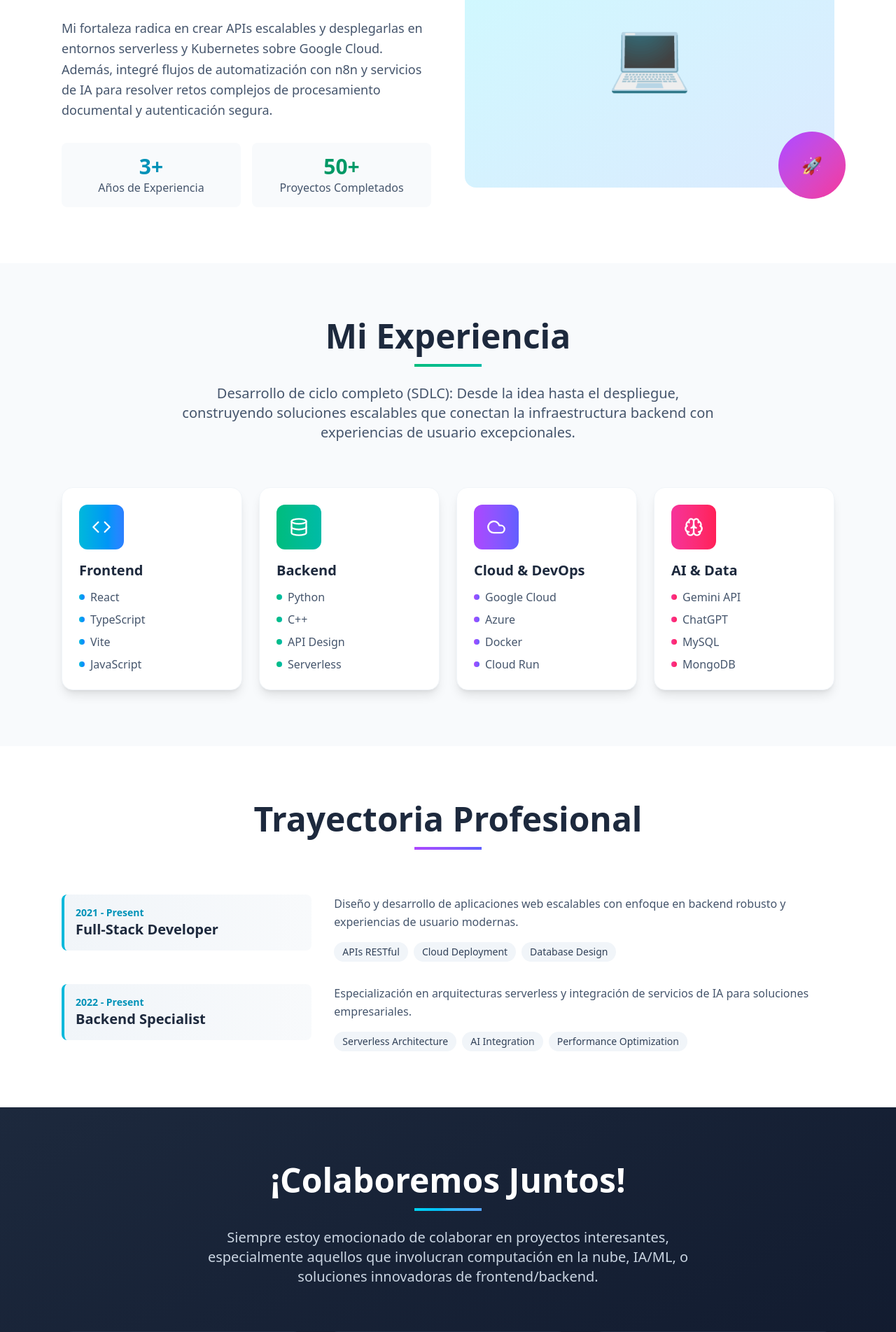
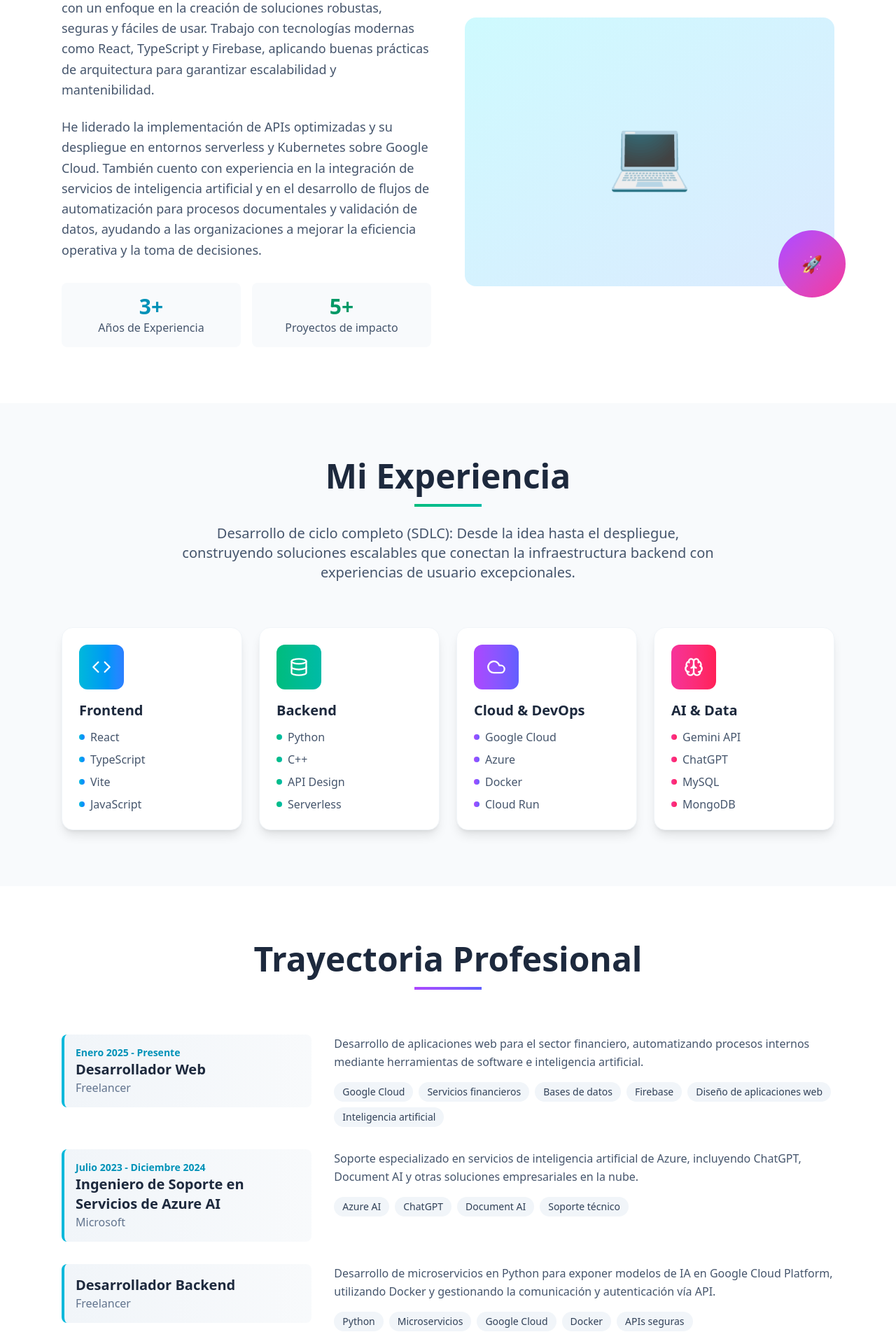
Before and after one commit to CruzEzequiel/CruzEzequiel, a React (Vite) app: page / in a window 1280 px wide. Shown: the part 885-2788 px from the top of the page at 70% size. Built offline with nearby package versions, Linux system fonts and the light colour scheme.

Commit message:
actualizacion de datos

```diff
--- a/index.html
+++ b/index.html
@@ -3,9 +3,8 @@
 
 <head>
   <meta charset="UTF-8" />
-  <link rel="icon" type="/svg+xml" href="/vite.svg" />
   <meta name="viewport" content="width=device-width, initial-scale=1.0" />
-  <title>FullStack</title>
+  <title>Software Engineering</title>
 </head>
 
 <body>
--- a/src/App.tsx
+++ b/src/App.tsx
@@ -1,5 +1,3 @@
-"use client"
-
 import { useState, useEffect } from "react"
 import {
   ChevronDown,
@@ -75,18 +73,42 @@ export default function PersonalPortfolio() {
 
   const experiences = [
     {
-      title: "Full-Stack Developer",
-      period: "2021 - Present",
+      title: "Desarrollador Web",
+      period: "Enero 2025 - Presente",
       description:
-        "Diseño y desarrollo de aplicaciones web escalables con enfoque en backend robusto y experiencias de usuario modernas.",
-      highlights: ["APIs RESTful", "Cloud Deployment", "Database Design"],
+        "Desarrollo de aplicaciones web para el sector financiero, automatizando procesos internos mediante herramientas de software e inteligencia artificial.",
+      highlights: [
+        "Google Cloud",
+        "Servicios financieros",
+        "Bases de datos",
+        "Firebase",
+        "Diseño de aplicaciones web",
+        "Inteligencia artificial",
+      ], company: "Freelancer",
     },
     {
-      title: "Backend Specialist",
-      period: "2022 - Present",
+      title: "Ingeniero de Soporte en Servicios de Azure AI",
+      period: "Julio 2023 - Diciembre 2024",
       description:
-        "Especialización en arquitecturas serverless y integración de servicios de IA para soluciones empresariales.",
-      highlights: ["Serverless Architecture", "AI Integration", "Performance Optimization"],
+        "Soporte especializado en servicios de inteligencia artificial de Azure, incluyendo ChatGPT, Document AI y otras soluciones empresariales en la nube.",
+      highlights: ["Azure AI", "ChatGPT", "Document AI", "Soporte técnico"],
+      company: "Microsoft",
+    },
+    {
+      title: "Desarrollador Backend",
+      period: "",
+      description:
+        "Desarrollo de microservicios en Python para exponer modelos de IA en Google Cloud Platform, utilizando Docker y gestionando la comunicación y autenticación vía API.",
+      highlights: ["Python", "Microservicios", "Google Cloud", "Docker", "APIs seguras"],
+      company: "Freelancer",
+    },
+    {
+      title: "Desarrollador Backend",
+      period: "",
+      description:
+        "Diseño, programación y despliegue de una API lista para producción en el sitio web corporativo, empleando Laravel y MySQL.",
+      highlights: ["Laravel", "MySQL", "APIs empresariales", "Despliegue en producción"],
+      company: "Denoba SAS",
     },
   ]
 
@@ -135,9 +157,8 @@ export default function PersonalPortfolio() {
           {/* Columna de texto */}
           <div className="space-y-6">
             <h1 className="text-4xl md:text-5xl lg:text-6xl font-extrabold text-slate-800 leading-snug">
-              Ezequiel Cruz
               <span className="block bg-gradient-to-r from-cyan-600 to-purple-600 bg-clip-text text-transparent">
-                Full-Stack Developer
+                Ingeniero de Software | Soluciones Web, Cloud & Data
               </span>
             </h1>
             <p className="text-base md:text-lg text-slate-600 leading-relaxed">
@@ -208,11 +229,17 @@ export default function PersonalPortfolio() {
           <div className="grid md:grid-cols-2 gap-12 items-center">
             <div className="space-y-6">
               <p className="text-lg text-slate-600 leading-relaxed">
-                Soy Ezequiel Cruz, desarrollador Full‑Stack con más de 3 años de experiencia diseñando y construyendo aplicaciones robustas y escalables. Domino tecnologías como React, TypeScript y Firebase, y me apasiona optimizar la experiencia de usuario mediante interfaces minimalistas y accesibles.
+                Soy Ezequiel Cruz, Desarrollador Full-Stack especializado en el diseño y construcción de aplicaciones web multisectoriales,
+                con un enfoque en la creación de soluciones robustas, seguras y fáciles de usar. Trabajo con tecnologías modernas como React, TypeScript y Firebase,
+                aplicando buenas prácticas de arquitectura para garantizar escalabilidad y mantenibilidad.
               </p>
-              <p className="text-lg text-slate-600 leading-relaxed">
-                Mi fortaleza radica en crear APIs escalables y desplegarlas en entornos serverless y Kubernetes sobre Google Cloud. Además, integré flujos de automatización con n8n y servicios de IA para resolver retos complejos de procesamiento documental y autenticación segura.
+
+              <p className="text-lg text-slate-600 leading-relaxed mt-4">
+                He liderado la implementación de APIs optimizadas y su despliegue en entornos serverless y Kubernetes sobre Google Cloud.
+                También cuento con experiencia en la integración de servicios de inteligencia artificial y en el desarrollo de flujos de automatización para
+                procesos documentales y validación de datos, ayudando a las organizaciones a mejorar la eficiencia operativa y la toma de decisiones.
               </p>
+
 
               <div className="grid grid-cols-2 gap-4 mt-8">
                 <div className="text-center p-4 bg-slate-50 rounded-lg">
@@ -220,8 +247,8 @@ export default function PersonalPortfolio() {
                   <div className="text-slate-600">Años de Experiencia</div>
                 </div>
                 <div className="text-center p-4 bg-slate-50 rounded-lg">
-                  <div className="text-3xl font-bold text-emerald-600">50+</div>
-                  <div className="text-slate-600">Proyectos Completados</div>
+                  <div className="text-3xl font-bold text-emerald-600">5+</div>
+                  <div className="text-slate-600">Proyectos de impacto</div>
                 </div>
               </div>
             </div>
@@ -294,6 +321,7 @@ export default function PersonalPortfolio() {
                     <div className="bg-gradient-to-r from-slate-100 to-slate-50 rounded-lg p-4 border-l-4 border-cyan-500">
                       <div className="text-sm text-cyan-600 font-semibold">{exp.period}</div>
                       <div className="text-xl font-bold text-slate-800">{exp.title}</div>
+                      <div className="text-slate-500">{exp.company}</div>
                     </div>
                   </div>
                   <div className="md:w-2/3">
@@ -327,18 +355,18 @@ export default function PersonalPortfolio() {
 
           <div className="grid md:grid-cols-3 gap-8 mb-12">
             <a
-              href="mailto:email@gmail.com"
+              href="mailto:cruzezequiel017@gmail.com"
               className="group bg-slate-700/50 backdrop-blur-sm rounded-2xl p-6 hover:bg-slate-700 transition-all duration-300 transform hover:scale-105"
             >
               <div className="w-16 h-16 bg-gradient-to-r from-red-500 to-pink-500 rounded-xl flex items-center justify-center mb-4 group-hover:scale-110 transition-transform">
                 <Mail className="text-white" size={28} />
               </div>
               <h3 className="text-xl font-bold mb-2">Email</h3>
-              <p className="text-slate-300">email@gmail.com</p>
+              <p className="text-slate-300">cruzezequiel017@gmail.com</p>
             </a>
 
             <a
-              href="https://www.linkedin.com/in/name/"
+              href="https://www.linkedin.com/in/cruzezequiel/"
               target="_blank"
               rel="noopener noreferrer"
               className="group bg-slate-700/50 backdrop-blur-sm rounded-2xl p-6 hover:bg-slate-700 transition-all duration-300 transform hover:scale-105"
@@ -353,7 +381,7 @@ export default function PersonalPortfolio() {
             </a>
 
             <a
-              href="https://github.com"
+              href="https://github.com/CruzEzequiel"
               target="_blank"
               rel="noopener noreferrer"
               className="group bg-slate-700/50 backdrop-blur-sm rounded-2xl p-6 hover:bg-slate-700 transition-all duration-300 transform hover:scale-105"
```
